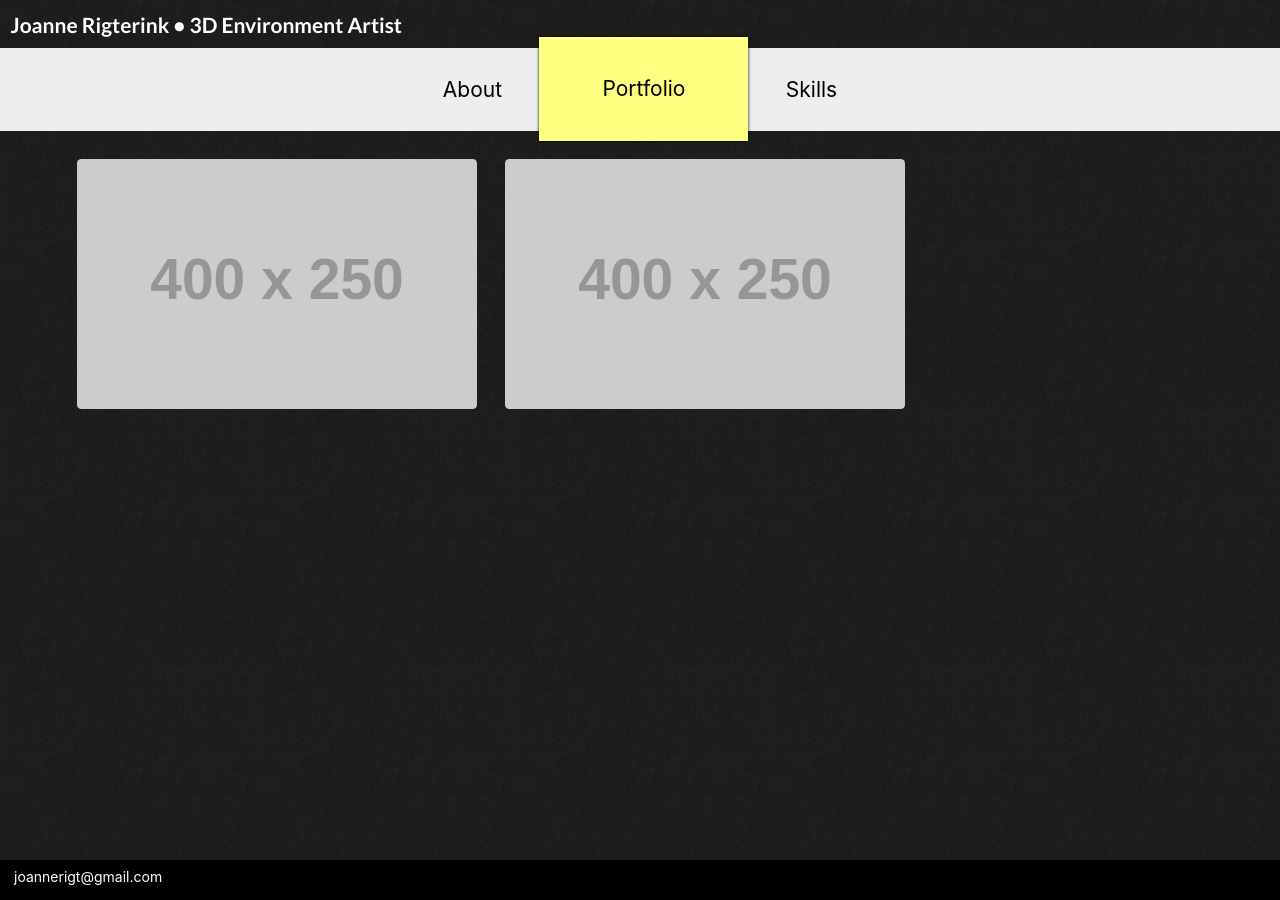
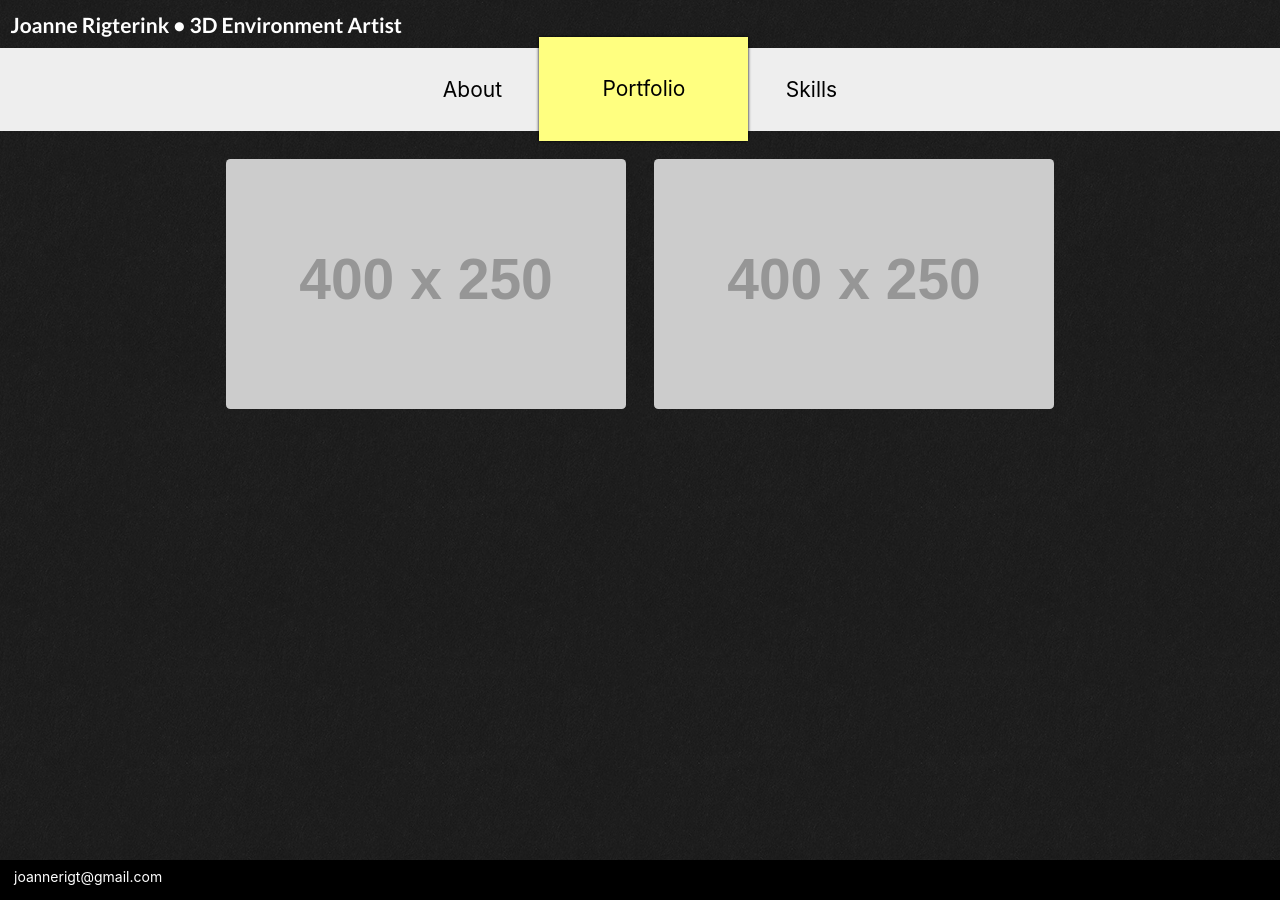
Before and after one commit to Joannerigt/joannerigt.github.io, a Jekyll site: the page built from portfolio.md, in a window 1280 px wide. Built offline with Jekyll 4.4.1, drawn with Linux system fonts in a browser that asks for light colours.

Commit message:
Nicer column reflowing on small screens

```diff
--- a/_config.yml
+++ b/_config.yml
@@ -2,3 +2,4 @@
 baseurl: "" # the subpath of your site, e.g. /blog
 title: "Joanne Rigterink • 3D Environment Artist" # the name of your site, e.g. ACME Corp.
 email: "joannerigt@gmail.com"
+permalink: none
--- a/_data/skills.yml
+++ b/_data/skills.yml
@@ -1,4 +1,4 @@
 - name: "Gimp"
-  image_path: "assets/gimp.png"
+  image_path: "https://via.placeholder.com/100"
 - name: "Blender"
-  image_path: "assets/blender.png"
+  image_path: "https://via.placeholder.com/100"
--- a/_sass/main.scss
+++ b/_sass/main.scss
@@ -86,6 +86,13 @@
 .portfolio {
     .portfolio-item {
         margin-bottom: 1em;
+        transition-duration: 0.2s;
+        position: relative;
+
+        &:hover {
+            transform: translateY(-5px);
+            box-shadow: 0 3px 3px rgba(0,0,0,0.7);
+        }
     }
 }
 
--- a/portfolio.md
+++ b/portfolio.md
@@ -5,11 +5,11 @@
 ---
 
 
-<div class="ui three column stackable doubling grid portfolio">
+<div class="ui three column stackable doubling centered grid portfolio">
   {% for item in site.categories.portfolio %}
   <a href="{{ item.url }}">
-    <div class="column">
-      <img class="ui fluid rounded image portfolio-item" alt="{{ item.title }}" src="{{ item.preview_image_url }}"/>
+    <div class="ui column portfolio-item">
+      <img class="ui fluid rounded image" alt="{{ item.title }}" title="{{ item.name }}" src="{{ item.preview_image_url }}"/>
     </div>
   </a>
   {% endfor %}
```
Also changed, not shown: index.md (+1 -1 lines), skills.md (+4 -2 lines), 3 other files.
